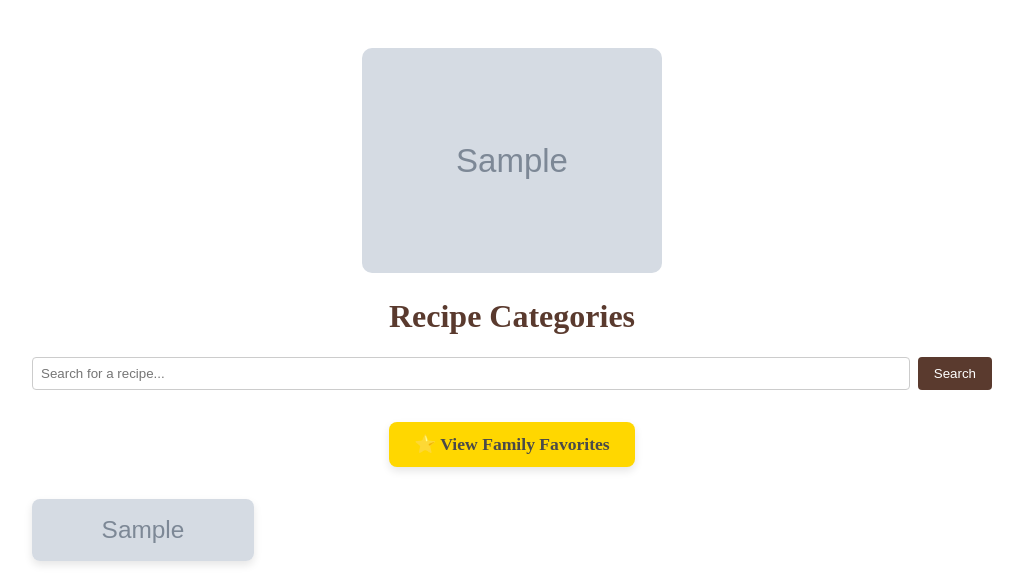
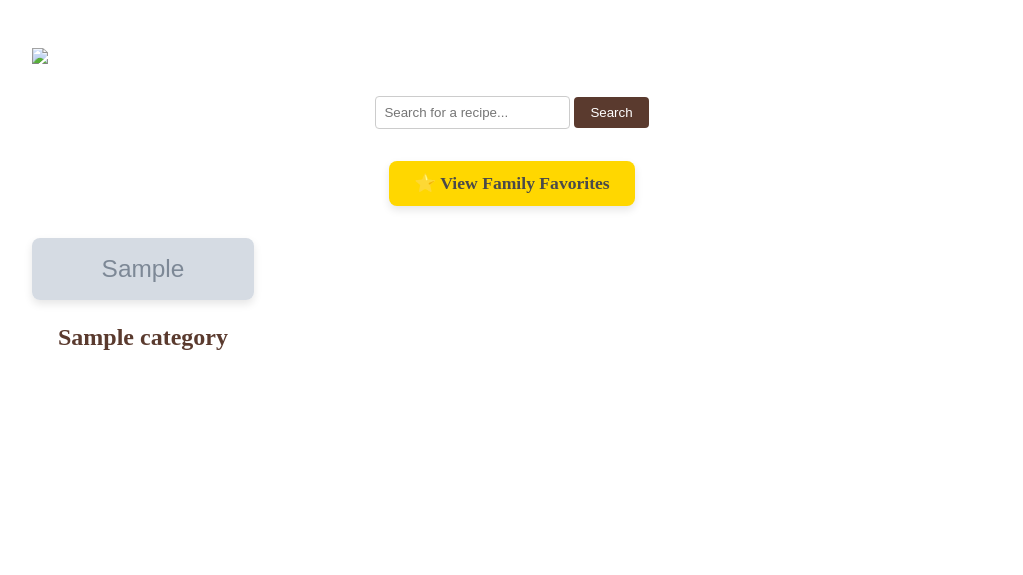
Before and after one commit to bwalteror/my-cookbook, a Django app: template recipes/templates/recipes/category_list.html in a window 1280 px wide. Shown: the part 74-649 px from the top of the page, without its empty margins (128-1151 px from the left). Run offline with Django 5.2, Linux system fonts and the light colour scheme; tables that the repository leaves empty hold one stand-in row (values such as "Sample post"); the template is opened without the code that fills it: values that come from a table or form of the project are taken from there, most other values are stand-ins (such as "Sample title", 1, 10 or a date in 2020); grey boxes marked "Sample" are stand-in pictures.

Commit message:
change master_image/recipe box.jpg url a bit

```diff
--- a/recipes/templates/recipes/category_list.html
+++ b/recipes/templates/recipes/category_list.html
@@ -2,7 +2,8 @@
 
 {% block content %}
     <div style="text-align:center; margin-bottom: 2rem;">
-        <img src="/media/{{ recipe_box_image }}" alt="Fern's Recipe Box" style="max-width: 300px; border-radius: 10px;">
+<!-- <img src="/media/{{ recipe_box_image }}" alt="Fern's Recipe Box" style="max-width: 300px; border-radius: 10px;">-->
+<img src="/media/{{
         <h1>Recipe Categories</h1>
 		<form action="{% url 'search_results' %}" method="get" style="margin-bottom: 2rem; display: flex; gap: 0.5rem;">
 			<input type="text" name="q" placeholder="Search for a recipe..." style="flex-grow: 1; padding: 0.5rem; border: 1px solid #ccc; border-radius: 4px;">
--- a/recipes/templates/recipes/favorites_list.html
+++ b/recipes/templates/recipes/favorites_list.html
@@ -2,7 +2,7 @@
 
 {% block content %}
     <h1>⭐ Family Favorites</h1>
-    <p>A collection of our most cherished recipes.</p>
+    <p>Mom's best recipes.</p>
     <hr>
 
     {% if recipes %}
--- a/recipes/views.py
+++ b/recipes/views.py
@@ -5,7 +5,7 @@ from django.db.models import F # <-- ADD THIS IMPORT
 def category_list(request):
     categories = Category.objects.all().order_by('name')
     # Path to the recipe box image
-    recipe_box_image = 'master_image/RECIPE BOX.JPG'
+    recipe_box_image = '/media/master_image/RECIPE BOX.JPG'
     context = {
         'categories': categories,
         'recipe_box_image': recipe_box_image,
```
